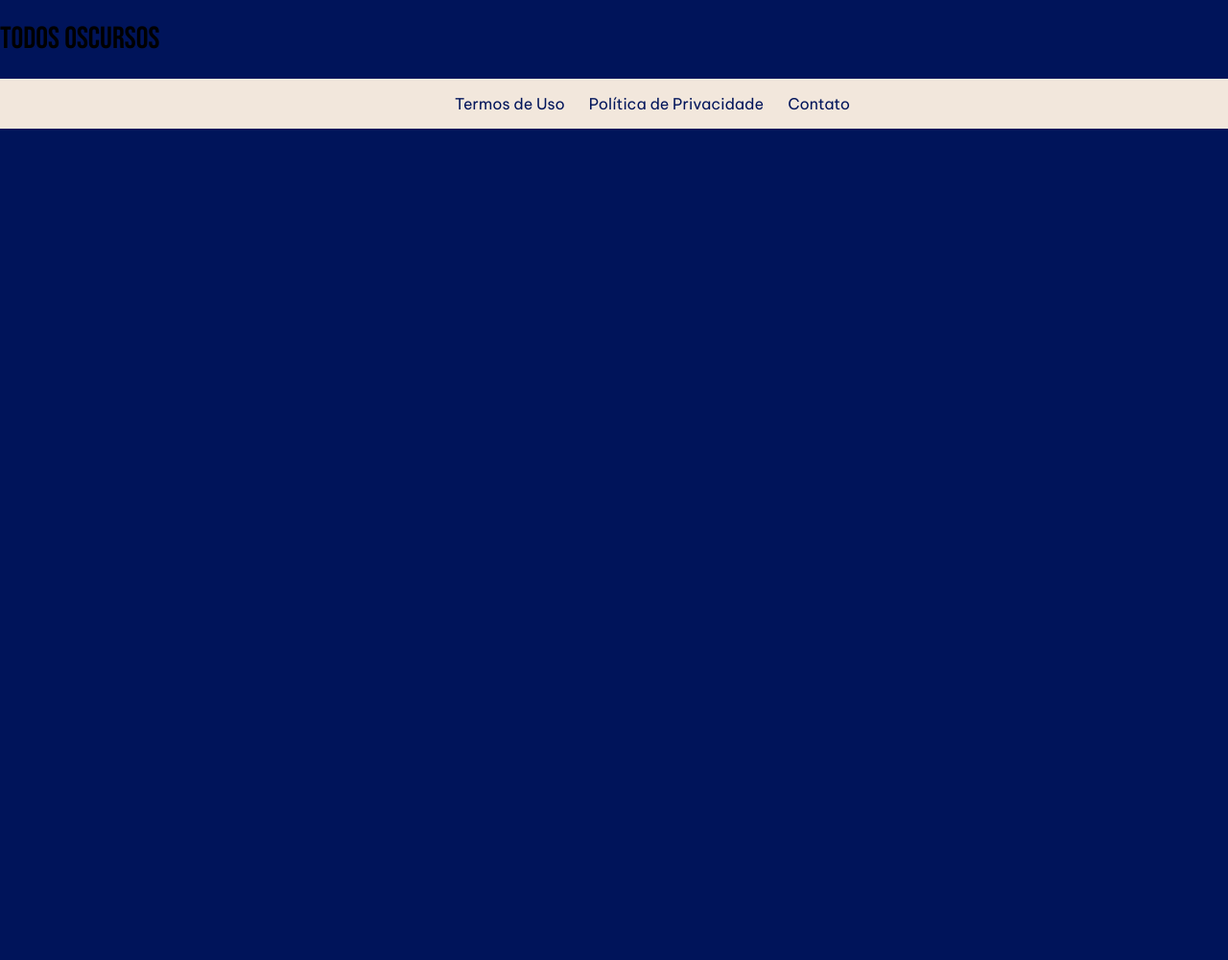
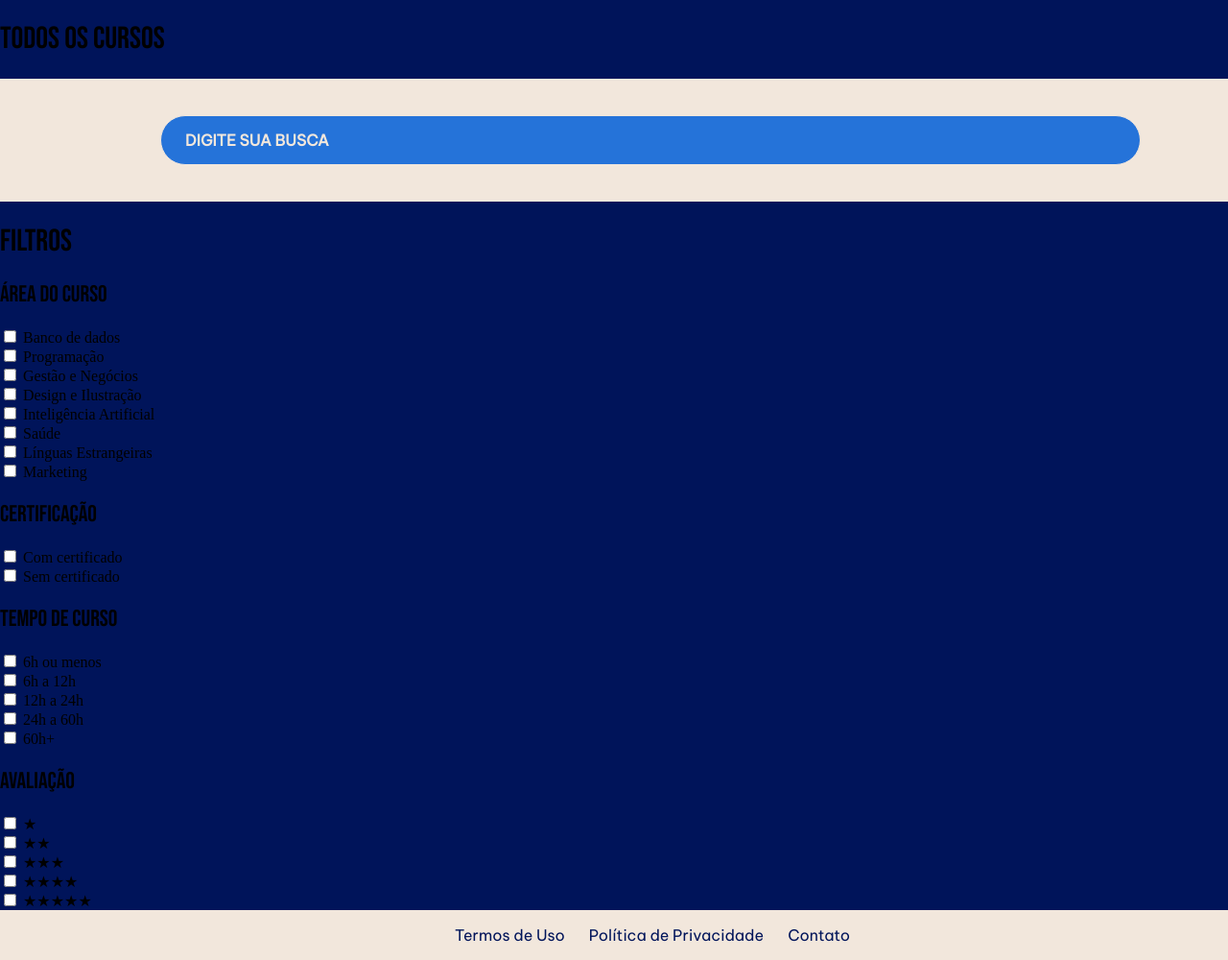
Before and after one commit to Gabidanety/ProjetoIntegrado_DSM, a PHP site: page /Pages/pagesCursos.html in a window 1280 px wide; the page is wider, and only the part inside the window is pictured. Shown: the part 133-1133 px from the top of that part at 96% size. Before the commit the page ends 267 px from the top of that part, so only its background shows below. Run offline with PHP 8.4, Linux system fonts and the light colour scheme.

Commit message:
Atualização pageCursos

```diff
--- a/Css/styles.css
+++ b/Css/styles.css
@@ -252,10 +252,11 @@
     width: 50%;
     height: 100%;
     display: flex;
-    justify-content: center;
+    justify-content: flex-start;
     align-items: center;
     background-color: var(--azul-escuro);
     gap: 15px;
+    padding: 1%;
 }
 
 .div-categoria ul{
@@ -292,7 +293,7 @@
 
 /*  Cursos */
 .div-acesso{
-    width: 60%;
+    width: 70%;
     height: 100%;
     background-color: transparent;
     gap: 20px;
--- a/Pages/pagesCursos.html
+++ b/Pages/pagesCursos.html
@@ -42,8 +42,156 @@
 
         </header>
         <main>
-            <h1>Todos osCursos</h1>
+            <h1> Todos os Cursos</h1>
         </main>
+
+        <div class="search-container">
+
+                <div class="div-search">
+
+                    <form action=" " method="post" autocomplete="off">
+                        <input type="text" id="barraDeBusca" placeholder="    DIGITE SUA BUSCA" required>
+                        <div id="sugestoes" class="sugestoes-container"></div>
+
+                        <!-- falta colocar a lupa do input -->
+                    </form>
+
+                </div>
+
+            </div>
+
+            <!--FILTROS -->
+            <div class="div_filtros">
+                <h1>FILTROS</h1>
+
+                    <div class="div_select">
+
+                        <h2>Área do curso</h2>
+                        <label>
+                            <input type="checkbox" name="categoria" value="dados">
+                            Banco de dados
+                        </label><br>
+                        <label>
+                            <input type="checkbox" name="categoria" value="programacao">
+                            Programação
+                        </label><br>
+                        <label>
+                            <input type="checkbox" name="categoria" value="gestao_neg">
+                            Gestão e Negócios
+                        </label><br>
+                        <label>
+                            <input type="checkbox" name="categoria" value="design">
+                            Design e Ilustração
+                        </label><br>
+                        <label>
+                            <input type="checkbox" name="categoria" value="IA">
+                            Inteligência Artificial
+                        </label><br>
+                        <label>
+                            <input type="checkbox" name="categoria" value="saude">
+                            Saúde
+                        </label><br>
+                        <label>
+                            <input type="checkbox" name="categoria" value="linguas">
+                            Línguas Estrangeiras
+                        </label><br>
+                        <label>
+                            <input type="checkbox" name="categoria" value="mkt">
+                            Marketing
+                        </label><br>
+
+                    </div>
+
+                    <div class="div_select">
+
+                        <h2>Certificação</h2>
+                        <label>
+                            <input type="checkbox" name="certificacao" value="com_certificado">
+                            Com certificado
+                        </label><br>
+                        <label>
+                            <input type="checkbox" name="certificacao" value="Sem_certificado">
+                            Sem certificado
+                        </label><br>
+
+                    </div>
+
+                    <div class="div_select">
+
+                        <h2>Tempo de curso</h2>
+                        <label>
+                            <input type="checkbox" name="duracao" value="ate_6h">
+                            6h ou menos
+                        </label><br>
+                        <label>
+                            <input type="checkbox" name="duracao" value="6_12h">
+                            6h a 12h
+                        </label><br>
+                        <label>
+                            <input type="checkbox" name="duracao" value="12_24h">
+                            12h a 24h
+                        </label><br>
+                        <label>
+                            <input type="checkbox" name="duracao" value="24_60h">
+                            24h a 60h
+                        </label><br>
+                        <label>
+                            <input type="checkbox" name="duracao" value="mais_60h">
+                            60h+
+                        </label><br>
+
+                    </div>
+
+                    <div class="div_select">
+
+                        <h2>Avaliação</h2>
+                        <label>
+                            <input type="checkbox" name="avaliacao" value="um">
+                            ★
+                        </label><br>
+                        <label>
+                            <input type="checkbox" name="avaliacao" value="dois">
+                            ★★
+                        </label><br>
+                        <label>
+                            <input type="checkbox" name="avaliacao" value="tres">
+                            ★★★
+                        </label><br>
+                        <label>
+                            <input type="checkbox" name="avaliacao" value="quatro">
+                            ★★★★
+                        </label><br>
+                        <label>
+                            <input type="checkbox" name="avaliacao" value="cinco">
+                            ★★★★★
+                        </label><br>
+
+                    </div>
+
+
+
+
+
+            </div>
+
+            <!--Cursos -->
+            <main class="Cursos">
+
+
+
+            </main>
+
+
+
+
+
+
+
+
+
+
+
+
 
      <!-- FOOTER -->
      <footer>
--- a/index.html
+++ b/index.html
@@ -73,6 +73,7 @@
                 <div class="div-categoria">
 
                     <ul>
+                        <li><a href="Pages/pagesCursos.html">todos os cursos</a></li>
                         <li><a href="">programação</a></li>
                         <li><a href="">banco de dados</a></li>
                         <li><a href="">gestão e negócios</a></li>
@@ -92,7 +93,7 @@
 
                     <div class="div-subTitle">
                         <h2>CURSOS ON-LINE E GRATUITOS</h2>
-                        <p>um espaço para fazer uma pequena introdução</p>
+                        <p>"Oportunidades de aprendizado gratuitas, com acesso fácil às melhores plataformas."</p>
                         <hr>
                     </div>
 
```
